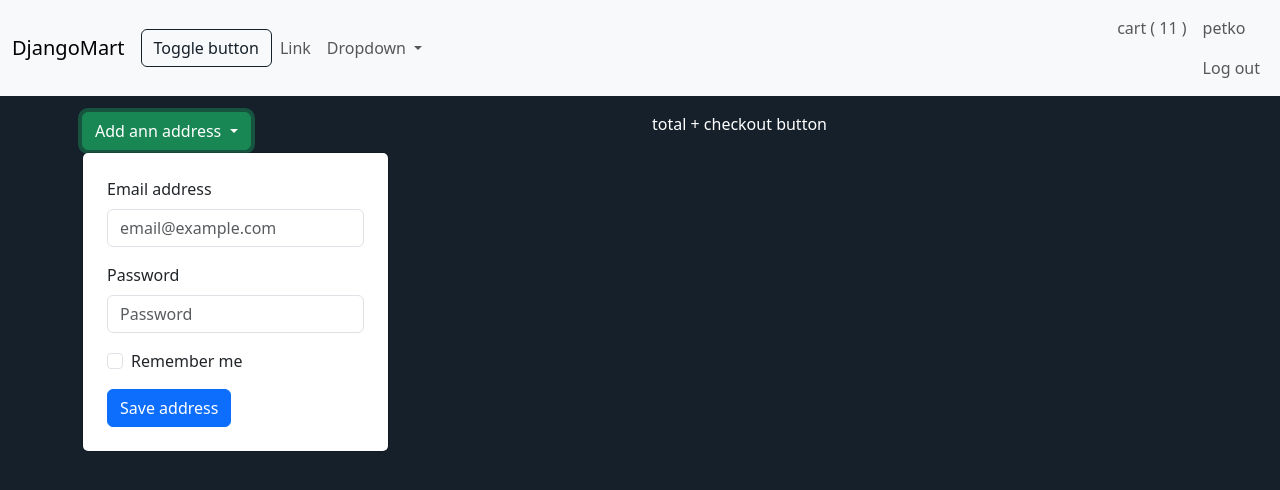
After one commit to popov23cso/FullCycleShop, a Django app: page /checkout in a window 1280 px wide, after a click on "Add ann address". The commit adds this page. Shown: the top 490 px of the page. Run offline with Django 5.2, Linux system fonts and the light colour scheme; a user stored in the database is signed in; data comes from the database, SQL or seed files in the repository; both versions use the stored data as it was after the commit; tables that the repository leaves empty hold one stand-in row (values such as "Sample post").

Commit message:
Define and refactor templates

```diff
--- /dev/null
+++ b/DjangoMart/DjangoMartApp/templates/DjangoMartApp/checkout.html
@@ -0,0 +1,53 @@
+{% extends 'DjangoMartApp/layout.html' %}
+
+{% block title %}
+    Checkout
+{% endblock %}
+
+
+{% block body %}
+<div class="row mt-3">
+    <div class="col">
+        {% if delivery_destinations %}
+            {% for destination in delivery_destinations %}
+                <div class="card" style="width: 18rem;">
+                    <div class="card-body">
+                        <h5 class="card-title">
+                            <span id="city">{{delivery.city}}</span> - <span id="street">{{delivery.street}}</span> <span id="streetNum">{{delivery.street_number}}</span>
+                        </h5>
+                        <p class="card-text">Phone: <span id="phoneNum">{{delivery.phone_number}}</span></p>
+                    </div>
+                </div>
+            {% endfor %}
+        {% else %}
+            <div class="dropdown">
+            <button type="button" class="btn btn-outline-success dropdown-toggle" data-bs-toggle="dropdown" aria-expanded="false" data-bs-auto-close="outside">
+                Add ann address
+            </button>
+            <form class="dropdown-menu p-4">
+                <div class="mb-3">
+                <label for="exampleDropdownFormEmail2" class="form-label">Email address</label>
+                <input type="email" class="form-control" id="exampleDropdownFormEmail2" placeholder="email@example.com">
+                </div>
+                <div class="mb-3">
+                <label for="exampleDropdownFormPassword2" class="form-label">Password</label>
+                <input type="password" class="form-control" id="exampleDropdownFormPassword2" placeholder="Password">
+                </div>
+                <div class="mb-3">
+                <div class="form-check">
+                    <input type="checkbox" class="form-check-input" id="dropdownCheck2">
+                    <label class="form-check-label" for="dropdownCheck2">
+                    Remember me
+                    </label>
+                </div>
+                </div>
+                <button type="submit" class="btn btn-primary">Save address</button>
+            </form>
+            </div>
+        {% endif %}
+    </div>
+    <div class="col">
+        total + checkout button
+    </div>
+</div>
+{% endblock %}
--- a/DjangoMart/DjangoMartApp/templates/DjangoMartApp/layout.html
+++ b/DjangoMart/DjangoMartApp/templates/DjangoMartApp/layout.html
@@ -35,7 +35,13 @@
           </ul>
           <div class="d-flex navbar-nav">
             {% if user.is_authenticated %}
-            <a class="nav-link" href="{% url 'cart' %}">cart ({{shopping_cart.total_items_count}})</a>
+            <a class="nav-link" href="{% url 'cart' %}">cart
+              (
+              <span id="cartItemsCount">
+                {{shopping_cart.total_items_count}}
+              </span>
+              )
+            </a>
               <li class="nav-item">
                 <a class="nav-link" href="{% url 'logout_view' %}">{{user.username}}</a>
                 <a class="nav-link" href="{% url 'logout_view' %}">Log out</a>
```
Also changed, not shown: DjangoMart/DjangoMartApp/templates/DjangoMartApp/cart.html (+5 -2 lines), DjangoMart/DjangoMartApp/templates/DjangoMartApp/orders.html (added), DjangoMart/db.sqlite3.
